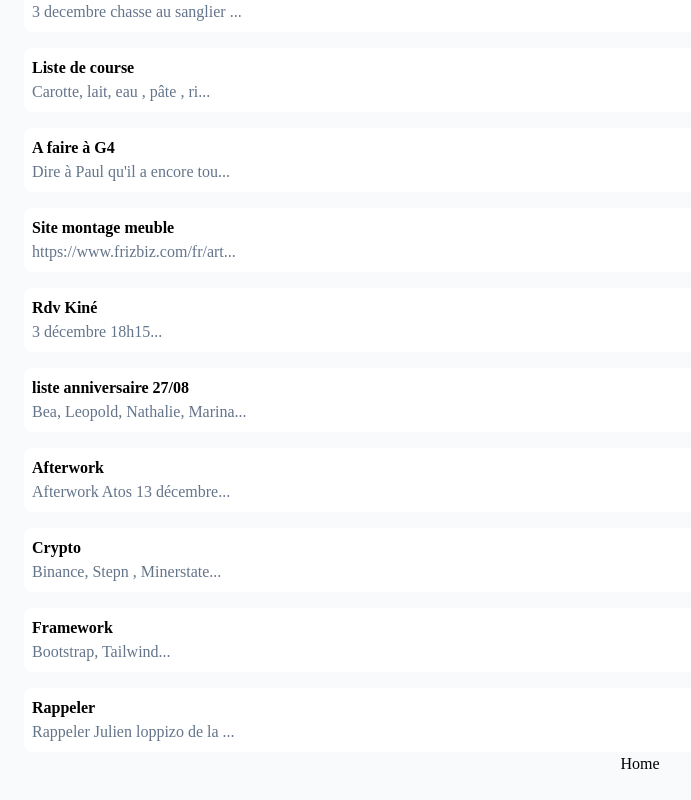
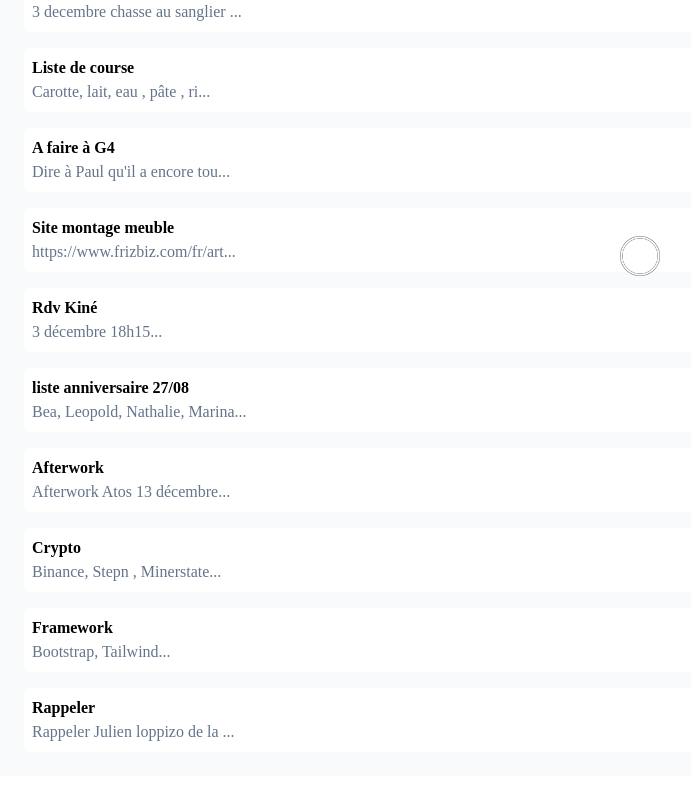
Before and after one commit to Pierson38/cercle-de-projet, a React (Create React App) app: page /notes in a window 1280 px wide. Shown: the part 508-1308 px from the top of the page, without its empty margins (0-691 px from the left). After the commit the page ends 1284 px from the top, so only its background shows below. Built offline with nearby package versions, Linux system fonts and the light colour scheme; a web font is replaced by a local one.

Commit message:
bug message

```diff
--- a/src/pages/LockScreen/LockScreen.css
+++ b/src/pages/LockScreen/LockScreen.css
@@ -28,7 +28,7 @@
 }
 
 .screen-1.active {
-    margin-top: -200%;
+    margin-top: -100vh;
     transition: margin-top .7s ease-in-out;
 }
 
--- a/src/pages/NoteApp/NoteApp.jsx
+++ b/src/pages/NoteApp/NoteApp.jsx
@@ -18,9 +18,9 @@ function NoteApp() {
           </Link>
         ))}
       </div>
-      <div>
-        <Link to="/">
-          <p className="text-center">Home</p>
+      <div className="fixed bottom-0 w-full left-0">
+        <Link to="/" className="">
+          <img src="/assets/buttonHome.png" alt="" className=" w-10 mx-auto pb-4"/>
         </Link>
       </div>
     </main>
--- a/src/pages/Projet/ProjetApp.jsx
+++ b/src/pages/Projet/ProjetApp.jsx
@@ -110,11 +110,11 @@ function ProjetApp() {
             <div className="flex justify-center mt-8"><input className="bg-blue rounded-lg py-4 px-6 text-white" type="submit" value="Envoyer" /></div>
           </form>
         </div>
-        <div>
-          <Link to="/">
-            <p className="text-center">Home</p>
-          </Link>
-        </div>
+        <div className="fixed bottom-0 w-full left-0">
+        <Link to="/" className="">
+          <img src="/assets/buttonHome.png" alt="" className=" w-10 mx-auto pb-4"/>
+        </Link>
+      </div>
       </main>
     );
 }
--- a/src/pages/Telephone/TelephoneApp.jsx
+++ b/src/pages/Telephone/TelephoneApp.jsx
@@ -14,7 +14,7 @@ function TelephoneApp() {
     <main className="px-6 py-6 h-screen TelephoneApp flex flex-col justify-between">
       {phonePage === "clavier" ? <Clavier /> : <Messagerie />}
 
-      <div className="flex justify-around">
+      <div className="flex justify-around mb-8">
         <div className="text-sm" onClick={() => setPhonePage("clavier")}>
           <img className="m-auto w-8" src="/assets/icon-dialing.png" alt="" />
           Clavier
@@ -28,9 +28,9 @@ function TelephoneApp() {
           Messagerie
         </div>
       </div>
-      <div>
-        <Link to="/">
-          <p className="text-center">Home</p>
+      <div className="fixed bottom-0 w-full left-0">
+        <Link to="/" className="">
+          <img src="/assets/buttonHome.png" alt="" className=" w-10 mx-auto pb-4"/>
         </Link>
       </div>
     </main>
--- a/src/pages/messages/MessageApp.jsx
+++ b/src/pages/messages/MessageApp.jsx
@@ -17,9 +17,9 @@ function MessageApp() {
           </Link>
         ))}
       </div>
-      <div>
-        <Link to="/">
-          <p className="text-center">Home</p>
+      <div className="fixed bottom-0 w-full left-0">
+        <Link to="/" className="">
+          <img src="/assets/buttonHome.png" alt="" className=" w-10 mx-auto pb-4"/>
         </Link>
       </div>
     </main>
```
Also changed, not shown: src/data/messages.js (+5 -5 lines), public/assets/buttonHome.png (added).
